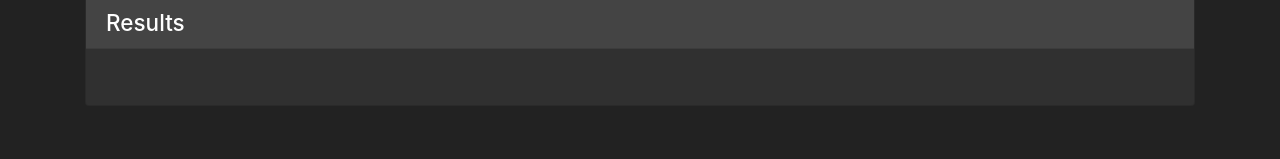
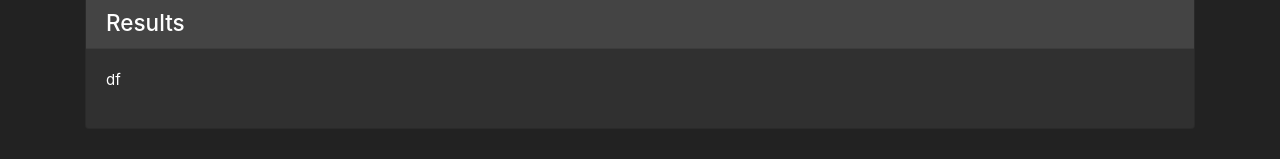
Before and after one commit to jack-hermanson/gta-cheats, a React (Create React App) app: page / in a window 1280 px wide. Shown: the part 242-401 px from the top of the page. Built offline with nearby package versions, Linux system fonts and the light colour scheme.

Commit message:
loop through cheats

```diff
--- a/src/components/cheats/Cheats.tsx
+++ b/src/components/cheats/Cheats.tsx
@@ -44,7 +44,11 @@ export class Cheats extends Component<Props, State> {
           onClearButtonClick={(event) => this.handleClearButtonClick(event)}
         />
         <StandardCard className="mt-4" title="Results">
-          <p>{this.state.searchText}</p>
+          <div>
+            {this.state.cheats.map((cheat) => (
+              <p key={cheat.name}>df</p>
+            ))}
+          </div>
         </StandardCard>
       </Fragment>
     );
```
